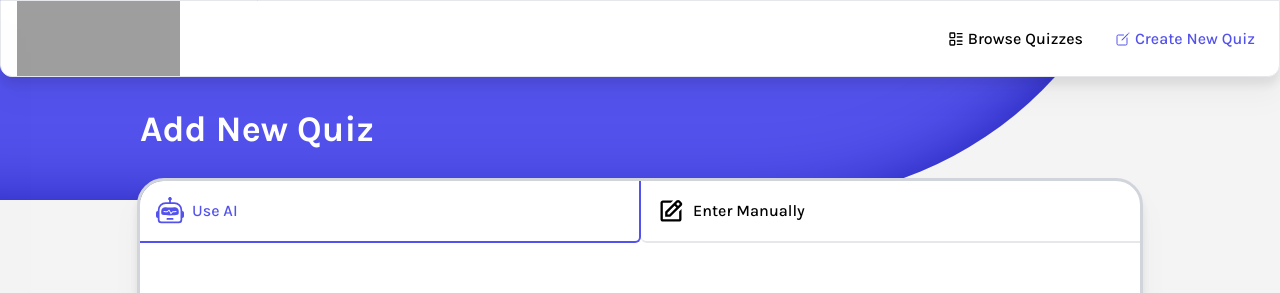
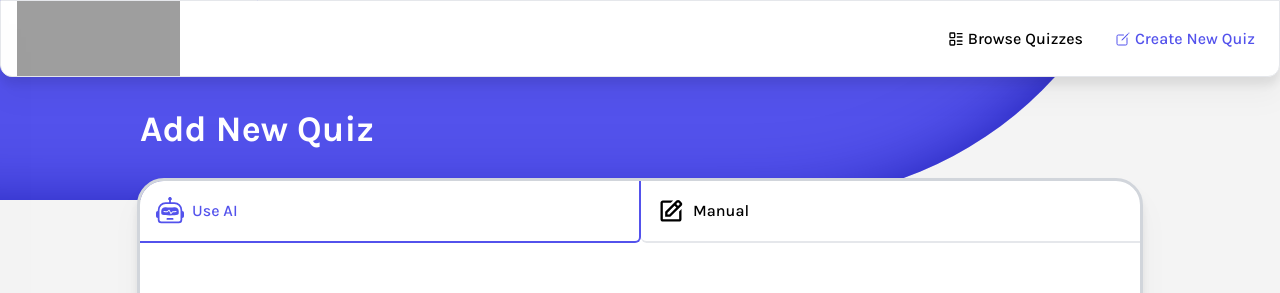
Before and after one commit to 3umaGH/NeuroCards, a React (Vite) app: page /quiz/new in a window 1280 px wide. Shown: the top 293 px of the page. Built offline with nearby package versions, Linux system fonts and the light colour scheme; grey boxes are pictures that could not be loaded.

Commit message:
style: rename button

```diff
--- a/src/components/pages/AddQuiz/AddQuizForm.tsx
+++ b/src/components/pages/AddQuiz/AddQuizForm.tsx
@@ -33,7 +33,7 @@ export const AddQuizForm = ({ className }: AddQuizForm) => {
           })}
           onClick={() => setMode('manual')}>
           <BiEdit className='min-w-7 min-h-7' />
-          Enter Manually
+          Manual
         </div>
       </div>
 
```
